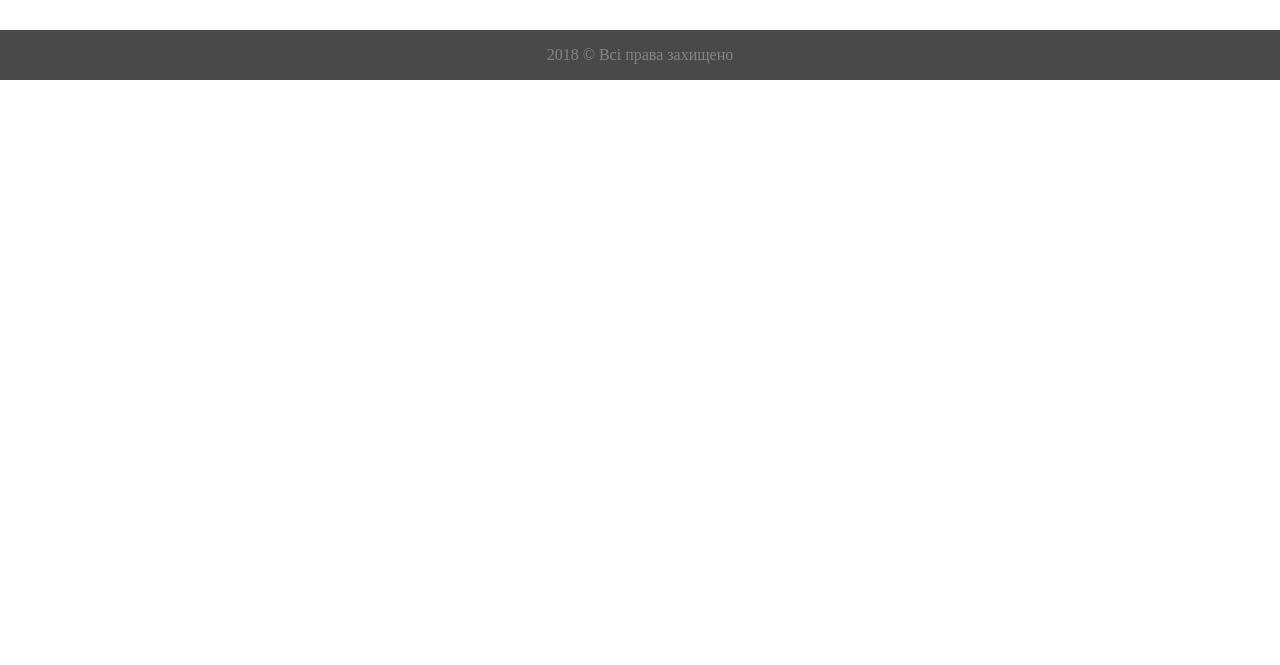
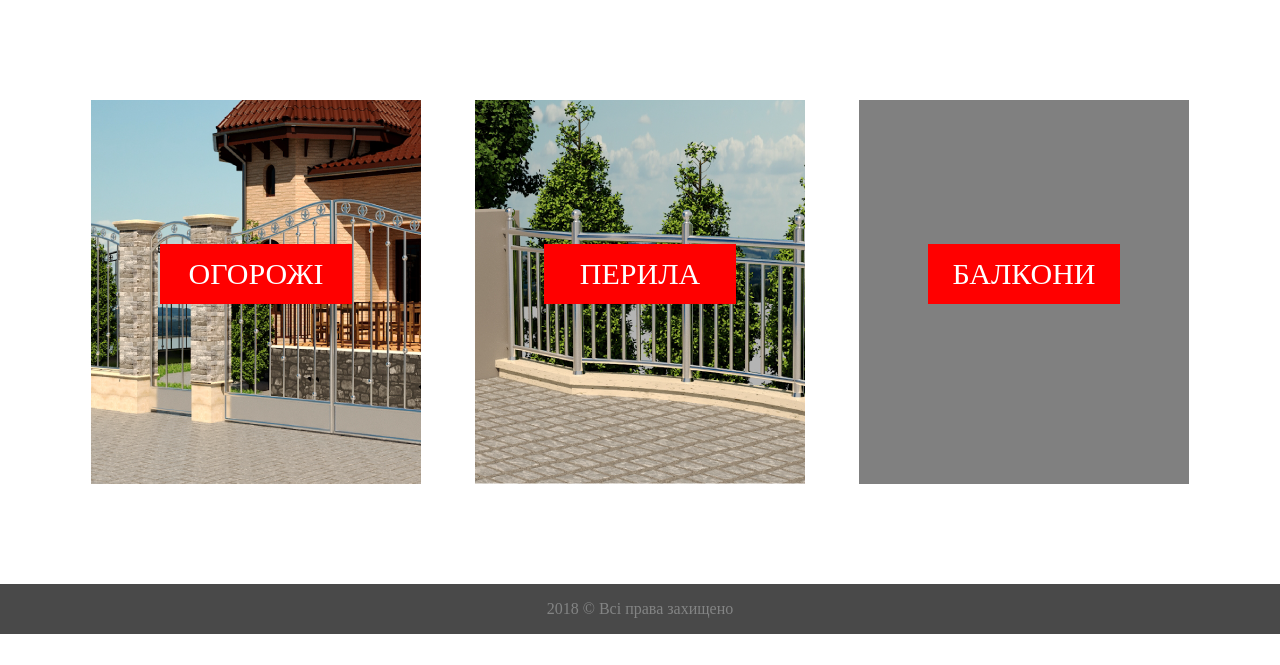
Before and after one commit to shelli86/shelli86.github.io, a PHP site: page /catalog.html in a window 1280 px wide. Shown: the part 135-800 px from the top of the page. Run offline with PHP 8.4, Linux system fonts and the light colour scheme.

Commit message:
Add files via upload

```diff
--- a/catalog.html
+++ b/catalog.html
@@ -55,8 +55,26 @@
 
 
   <div class="main-catalog">
-
-
+    <div class="container">
+      <div class="cols col-4">
+        <div>
+          <img src="img/cat1.png" alt="">
+          <div class="absolute-center"><a href="#">Огорожі</a></div>
+        </div>
+      </div>
+      <div class="cols col-4">
+        <div>
+        <img src="img/cat2.png" alt="">
+        <div class="absolute-center"><a href="#">Перила</a></div>
+        </div>
+      </div>
+      <div class="cols col-4">
+        <div>
+        <img src="img/cat3.png" alt="">
+        <div class="absolute-center"><a href="#">Балкони</a></div>
+        </div>
+      </div>
+    </div>
   </div>
 
 
--- a/css/style.css
+++ b/css/style.css
@@ -460,6 +460,44 @@ body{
   margin-top: 10px;
 }
 
+.main-catalog{
+  margin-top: 100px;
+  margin-bottom: 100px;
+}
+
+.main-catalog .cols>div{
+  position: relative;
+}
+
+.main-catalog img{
+  display: block;
+  margin: 0 auto;
+  padding: 0;
+}
+
+.main-catalog a{
+  color: #ffffff;
+  background: #FF0000;
+  text-decoration: none;
+  text-transform: uppercase;
+  display: block;
+  padding: 20px;
+  font-size: 30px;
+  text-align: center;
+}
+
+.absolute-center{
+  width: 50%;
+  height: 50%;
+  overflow: auto;
+  margin: auto;
+  position: absolute;
+  top: 25%;
+  left: 0;
+  bottom: 0;
+  right: 0;
+}
+
 @media screen and (min-width: 300px) and (max-width: 479px) {
 
 
```
Also changed, not shown: img/cat1.png (added), img/cat2.png (added), img/cat3.png (added).
